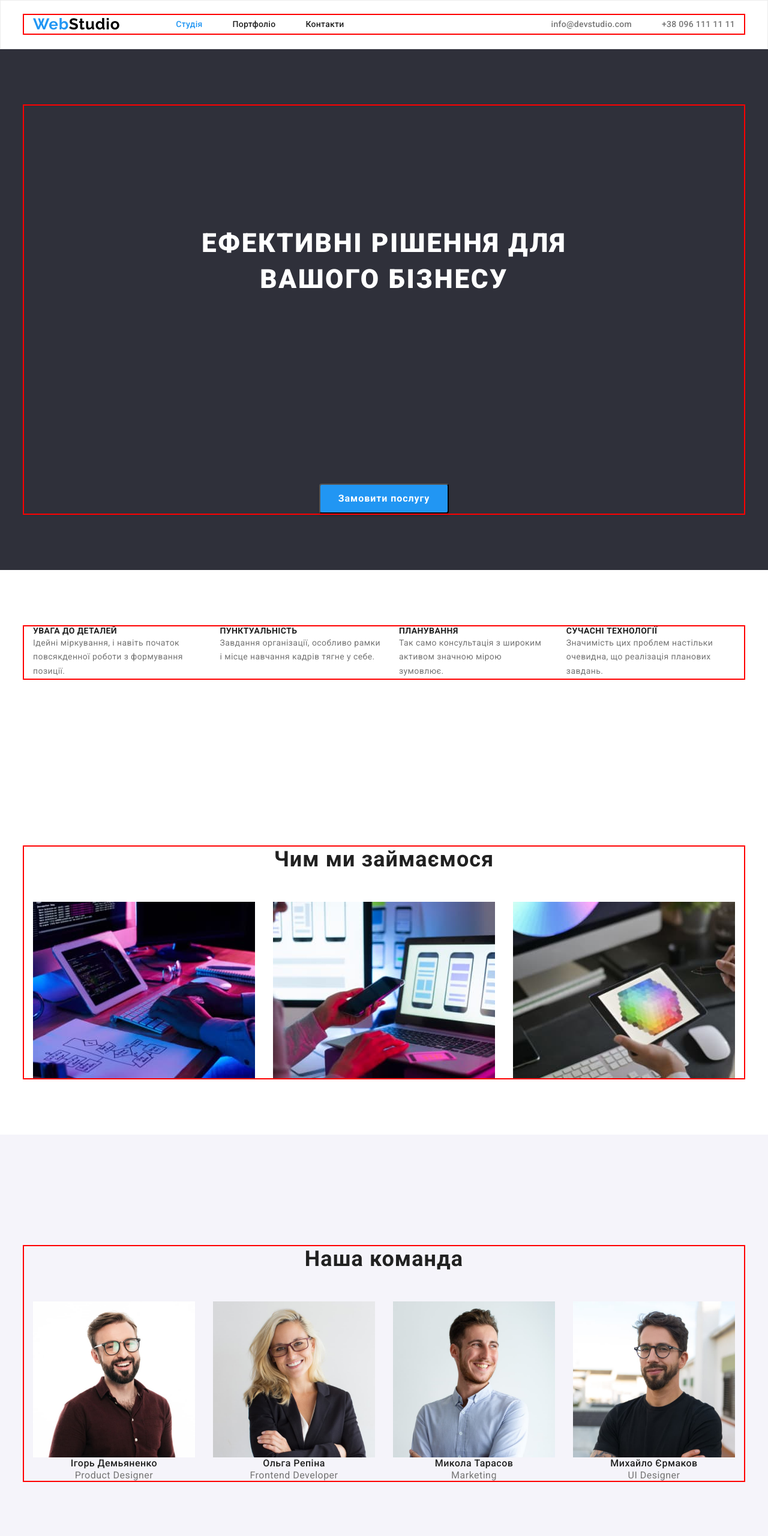
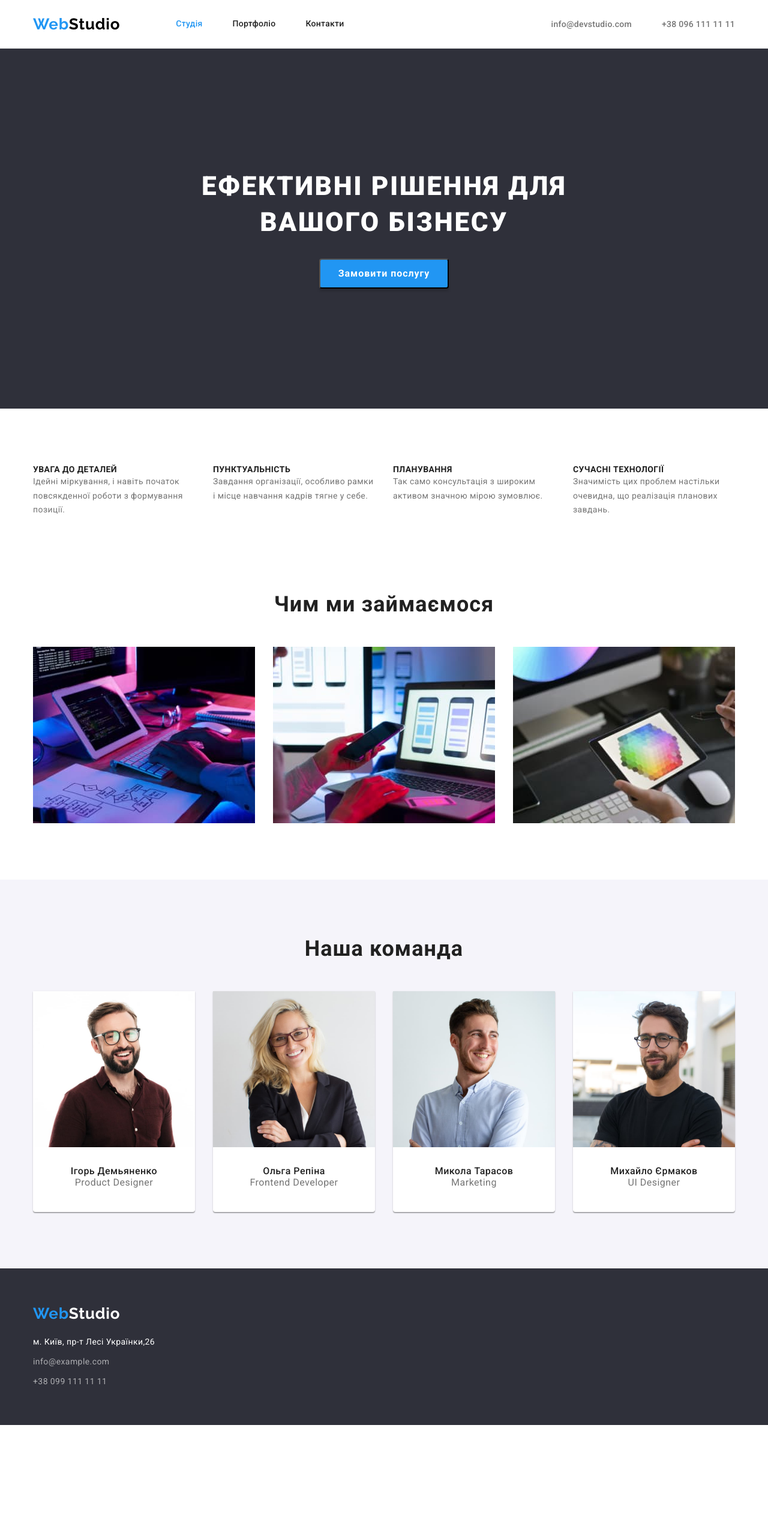
Before and after one commit to Misha-90/goit-markup-hw-03, a plain HTML site: page index.html in a window 1280 px wide. Shown: the top 2560 px of the page at 60% size. After the commit the page ends 2375 px from the top, so only its background shows below. Drawn offline with nearby package versions, Linux system fonts and the light colour scheme.

Commit message:
fin index css

```diff
--- a/css/style.css
+++ b/css/style.css
@@ -31,6 +31,9 @@ ul, ol {
 img {
 	display: block;
 }
+li {
+	display: list-item;
+}
 
 .section {
 	padding: 94px 0;
@@ -43,14 +46,11 @@ img {
 	margin-right: auto;
 	padding-left: 15px;
 	padding-right: 15px;
-	outline: 2px solid#ff0000;
 }
 /* <!--verhnya liniya--> */
 
 .header {
-	padding-top: 24px;
-	padding-bottom: 25px;
-	border: 1px solid #ECECEC
+	border-bottom: 1px solid #ECECEC;
 }
 
 .logo-web {
@@ -83,6 +83,9 @@ img {
 align-items: center;}
 
 .header-link {
+	display: block;
+	padding-top: 32px;
+	padding-bottom: 32px;
 	font-weight: 500;
 	font-size: 14px;
 	line-height: 1.14;
@@ -135,8 +138,11 @@ margin-right: 50px;
 
 .hero {
 	background-color: var(--first-background-color);
+	padding: 200px;
 }
 .hero-title {
+	margin: 0 auto 30px;
+	max-width: 696px;
 	font-weight: 900;
 	font-size: 44px;
 	line-height: 1.36;
@@ -144,7 +150,6 @@ text-align: center;
 	letter-spacing: 0.06em;
 	text-transform: uppercase;
 	color: var(--second-title-color);
-padding: 200px 252px 280px;
 }
 .hero-btn {
 	cursor: pointer;
@@ -173,13 +178,24 @@ padding: 200px 252px 280px;
 	background-color: #188CE8;
 }
 
+.visually-hidden {
+	position: absolute;
+	white-space: nowrap;
+	width: 1px;
+	height: 1px;
+	overflow: hidden;
+	border: 0;
+	padding: 0;
+	clip: rect(0 0 0 0);
+	clip-path: inset(50%);
+	margin: -1px;
+}
+.pb-none {
+	padding-bottom: 0;
+}
 .hang-list {
-	/* margin-top: 94px;
-	margin-bottom: 94px; */
 	display: flex;
-}
-.hang-item:not(:last-child) {
-	margin-right: 30px;
+	gap: 30px;
 }
 
 .hang-title {
@@ -197,6 +213,9 @@ line-height: 1.71;
 letter-spacing: 0.03em;
 color: var(--first-text-color);
 }
+li.hang-item {
+    min-width: 270px;
+}
  /*<!--work-->*/
 .work-title {
 	font-weight: 700;
@@ -205,7 +224,7 @@ line-height: 1.17;
 letter-spacing: 0.03em;
 text-align: center;
 color: var(--first-title-color);
-margin: 92px auto 50px;
+margin-bottom: 50px;
 }
 .work-list {
 	/* margin-bottom: 94px; */
@@ -225,6 +244,11 @@ margin: 92px auto 50px;
 }
 .team-item {
 	width: calc((100% - 90px)/4);
+	width: 270px;
+	height: 368px;
+	background: #FFFFFF;
+	box-shadow: 0px 1px 3px rgba(0, 0, 0, 0.12), 0px 1px 1px rgba(0, 0, 0, 0.14), 0px 2px 1px rgba(0, 0, 0, 0.2);
+	border-radius: 0px 0px 4px 4px;
 }
 .team-title {
 	font-weight: 700;
@@ -233,7 +257,7 @@ line-height: 42px;
 	letter-spacing: 0.03em;
 	text-align: center;
 	color: var(--first-title-color);
-margin: 92px auto 50px;
+	margin: 0 auto 50px;
 }
 .team-item-title {
 	font-weight: 500;
@@ -251,10 +275,13 @@ letter-spacing: 0.03em;
 text-align: center;
 color: var(--first-text-color);
 }
+.team-item-box {
+	margin: 30px 10px;
+}
 /*<!--footer-->*/
 .footer {
 	background-color: #2F303A;
-	height: 252px;
+	padding: 60px 0;
 }
 .logo-foter {
 	font-family: "Raleway";
@@ -264,6 +291,13 @@ color: var(--first-text-color);
 	line-height: 1.19;
 	letter-spacing: 0.03em;
 	color: #FFFFFF;
+}
+
+.fotter-list {
+	margin-top: 20px;
+}
+.footer-item:not(:last-child) {
+	margin-bottom: 9px;
 }
 .address-maps {
 	font-weight: 400;
--- a/index.html
+++ b/index.html
@@ -46,9 +46,10 @@
 				</div>
 			</section>
 
-			<section class="section">
+			<section class="section pb-none">
 				<!--hang-->
 				<div class="container">
+					<h2 class="visually-hidden">text</h2>
 				<ul class="hang-list list">
 					<li class="hang-item">
 						<h3 class="hang-title">УВАГА ДО ДЕТАЛЕЙ</h3>
@@ -93,23 +94,31 @@
 				<ul class="team-list list">
 					<li class="team-item">
 						<img src="./img/photo_igor.jpg" alt="Ігорь Демьяненко" width="270" height="260" />
-						<h3 class="team-item-title">Ігорь Демьяненко</h3>
-						<p class="team-after-title">Product Designer</p>
+						<div class="team-item-box">
+							<h3 class="team-item-title">Ігорь Демьяненко</h3>
+							<p class="team-after-title">Product Designer</p>
+						</div>
 					</li>
 					<li class="team-item">
 						<img src="./img/photo_olga.jpg" alt="Ольга Репіна" width="270" height="260" />
+						<div class="team-item-box">
 						<h3 class="team-item-title">Ольга Репіна</h3>
 						<p class="team-after-title">Frontend Developer</p>
+						</div>
 					</li>
 					<li class="team-item">
 						<img src="./img/photo_nikolai.jpg" alt="Микола Тарасов" width="270" height="260" />
+						<div class="team-item-box">
 						<h3 class="team-item-title">Микола Тарасов</h3>
 						<p class="team-after-title">Marketing</p>
+						</div>
 					</li>
 					<li class="team-item">
 						<img src="./img/photo_mihail.jpg" alt="Михайло Єрмаков" width="270" height="260" />
+						<div class="team-item-box">
 						<h3 class="team-item-title">Михайло Єрмаков</h3>
 						<p class="team-after-title">UI Designer</p>
+						</div>
 					</li>
 				</ul>
 				</div>
@@ -120,12 +129,14 @@
 			<div class="container">
 			<a href="./index.html" class="logo-foter link">
 				<span class="logo-web">Web</span>Studio</a>
-			<address class="contact-addres">
-				<a href="https://goo.gl/maps/eejTRm9JTU1azav69" class="address-maps link">м. Київ, пр-т Лесі Українки,26</a>
-				<a href="mailto:info@example.com" class="address-mail link">info@example.com</a>
-				<a href="tel:+380991111111" class="address-tel link">+38 099 111 11 11</a>
-				</div>
-			</address>
+				<address class="contact-addres">
+					<ul class="fotter-list list">
+						<li class="footer-item"><a href="https://goo.gl/maps/eejTRm9JTU1azav69" class="address-maps link">м. Київ, пр-т Лесі Українки,26</a></li>
+						<li class="footer-item"><a href="mailto:info@example.com" class="address-mail link">info@example.com</a></li>
+						<li class="footer-item"><a href="tel:+380991111111" class="address-tel link">+38 099 111 11 11</a></li>
+					</ul>
+				</address>
+			</div>
 		</footer>
 	</body>
 </html>
```
Also changed, not shown: 1 other file. Lines whose indentation alone changed are shown as unchanged.
